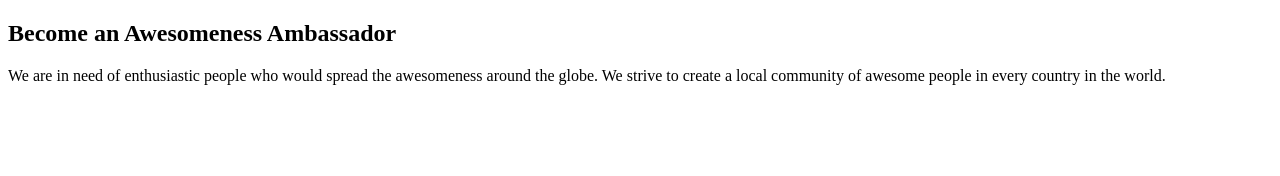
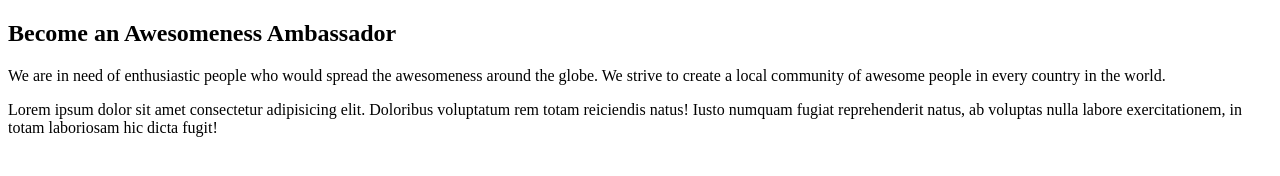
Before and after one commit to petrKavulok/Awesomeness, a plain HTML site: page index.html in a window 1280 px wide. Drawn offline with Linux system fonts and the light colour scheme.

Commit message:
section modified in index.html

```diff
--- a/index.html
+++ b/index.html
@@ -6,7 +6,6 @@
     <title>Awesomeness</title>
   </head>
   <body>
-
     <section class="section">
       <h2>Become an Awesomeness Ambassador</h2>
       <p>
@@ -14,7 +13,13 @@
         around the globe. We strive to create a local community of awesome
         people in every country in the world.
       </p>
+
+      <p>
+        Lorem ipsum dolor sit amet consectetur adipisicing elit. Doloribus
+        voluptatum rem totam reiciendis natus! Iusto numquam fugiat
+        reprehenderit natus, ab voluptas nulla labore exercitationem, in totam
+        laboriosam hic dicta fugit!
+      </p>
     </section>
-
   </body>
 </html>
```
